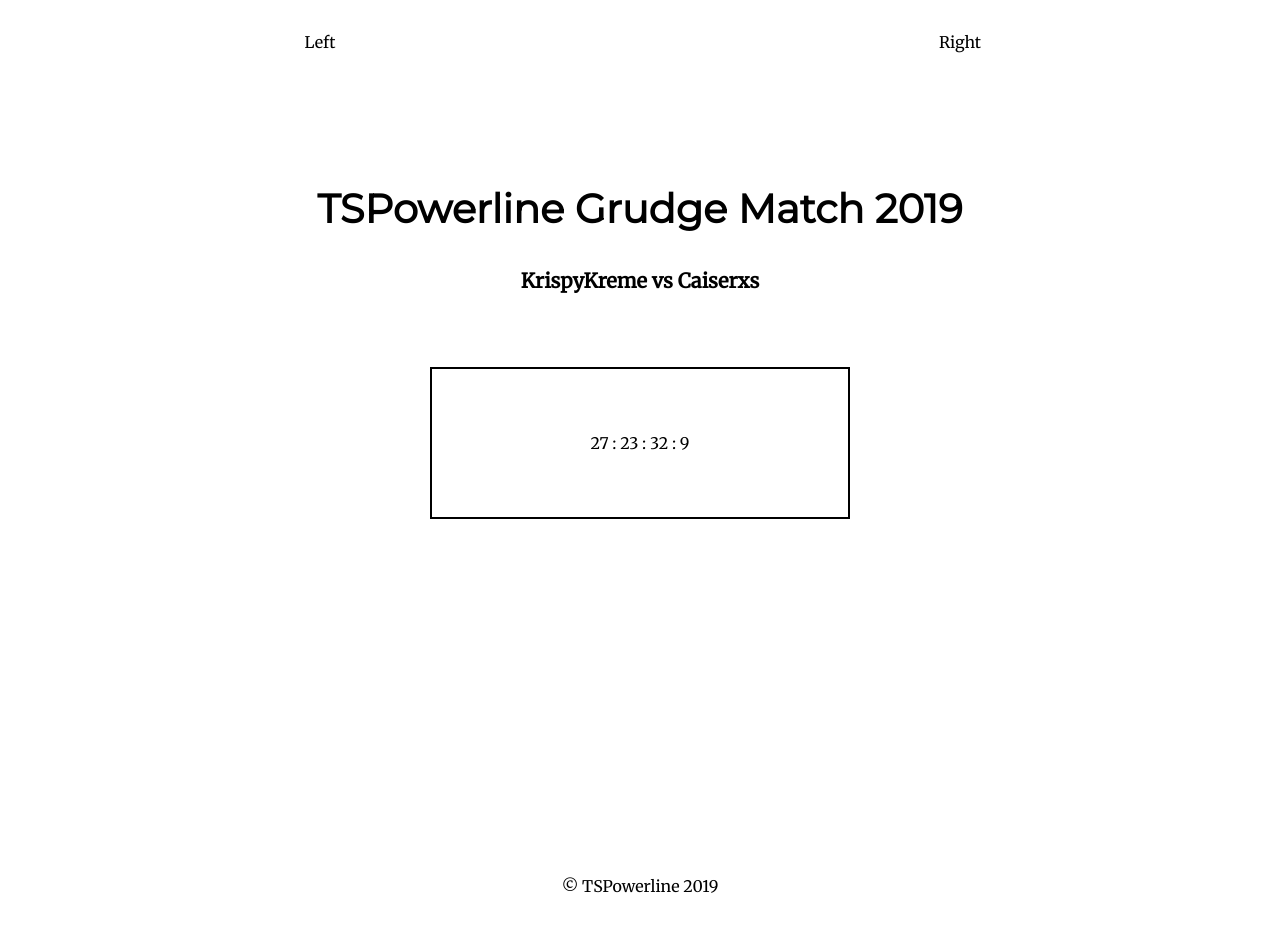
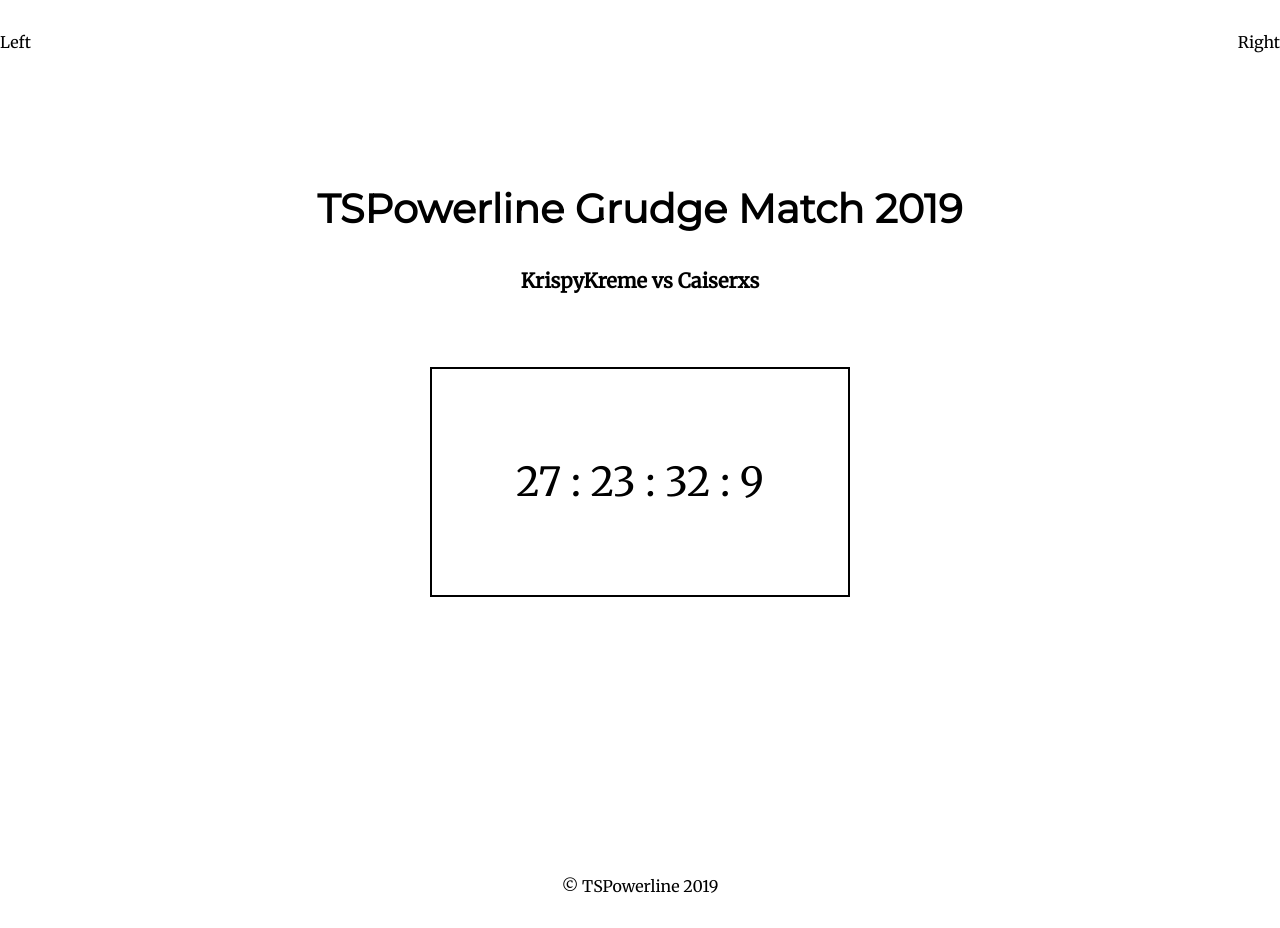
Before and after one commit to seanmcquaid/grudge-match-countdown, a React (Create React App) app: page / in a window 1280 px wide. Built offline with nearby package versions, Linux system fonts and the light colour scheme.

Commit message:
worked on text component and passing props to determine which styling to use

```diff
--- a/src/components/Navbar/Navbar.js
+++ b/src/components/Navbar/Navbar.js
@@ -6,10 +6,10 @@ const Navbar = props => {
     return (
         <div className={styles.navbarContainer}>
             <div className={styles.navLeft}>
-                <Text>Left</Text>
+                <Text navBarText={true}>Left</Text>
             </div>
             <div className={styles.navRight}>
-                <Text>Right</Text>
+                <Text navBarText={true}>Right</Text>
             </div>
         </div>
     )
--- a/src/components/Timer/Timer.js
+++ b/src/components/Timer/Timer.js
@@ -36,7 +36,7 @@ const Timer = props => {
 
     return(
         <div className={styles.timerContainer}>
-            <Text>{timeString}</Text>
+            <Text specialText={true}>{timeString}</Text>
         </div>
     )
 }
--- a/src/components/UI/Text/Text.js
+++ b/src/components/UI/Text/Text.js
@@ -2,9 +2,11 @@ import React from "react";
 import styles from "./Text.module.css";
 
 const Text = props => {
+    const navBarText = props.leftNav ? styles.leftNavTextContainer : styles.rightNavTextContainer;
+    // finish this navbar styling tomorrow
     return(
-        <div className={styles.textContainer}>
-            <p className={styles.text}>{props.children}</p>
+        <div className={props.navBarText ? navBarText : styles.textContainer}>
+            <p className={props.specialText ? styles.specialText : styles.text}>{props.children}</p>
         </div>
     )
 }
--- a/src/components/UI/Text/Text.module.css
+++ b/src/components/UI/Text/Text.module.css
@@ -6,7 +6,16 @@
     width: 100%;
 }
 
+.navBarTextContainer{
+    width: 100%;
+}
+
 .text {
     font-family: 'Merriweather', serif;
     font-size : 1rem;
 }
+
+.specialText {
+    font-family: 'Merriweather', serif;
+    font-size : 2.5rem;
+}
```
